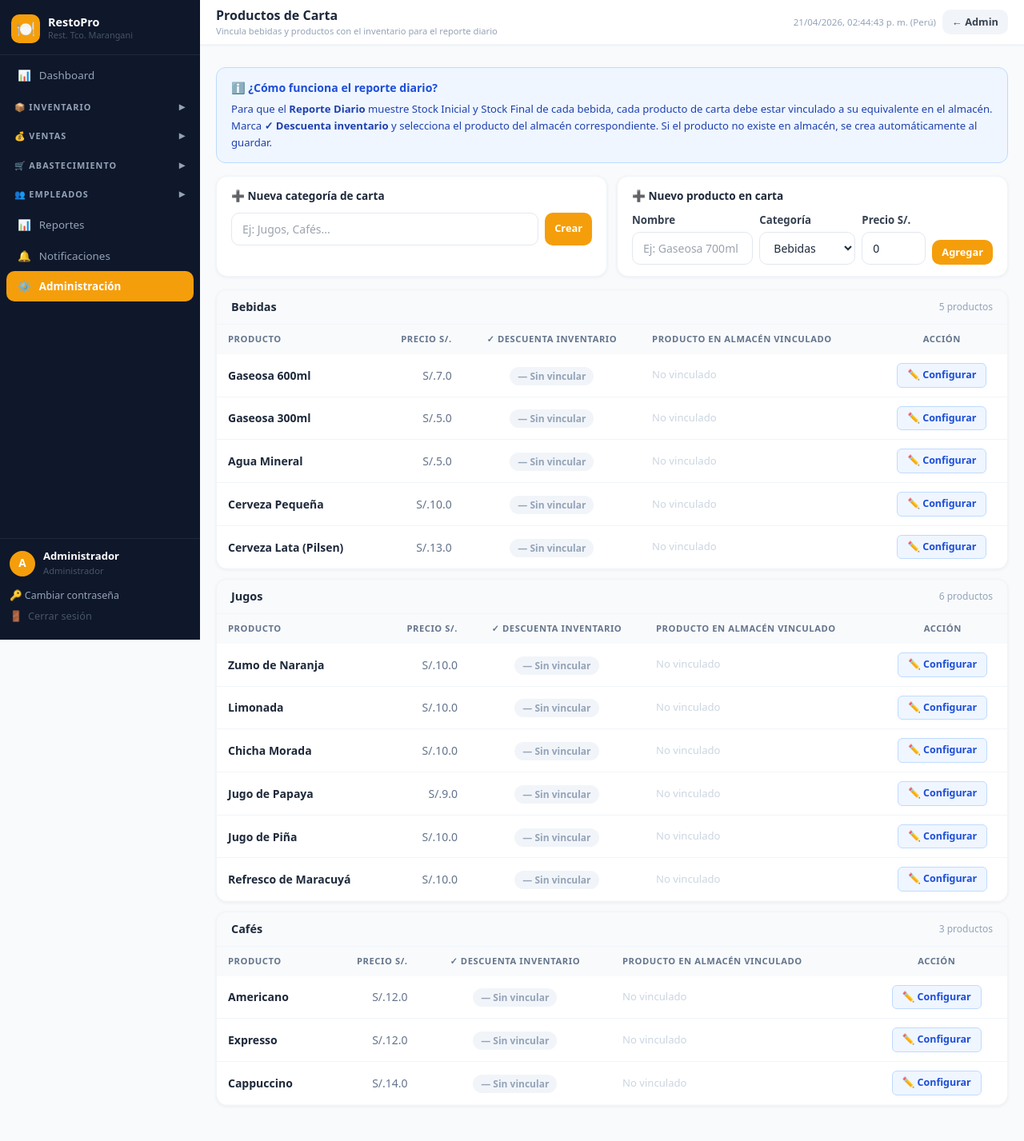
After one commit to Klins18/RestaurantePro, a Flask app: page /admin/carta in a window 1280 px wide. The commit adds this page. Shown: the whole page at 80% size. Run offline with Flask 3, Linux system fonts and the light colour scheme; a user stored in the database is signed in.

Commit message:
cuadro diario

```diff
--- a/routes/admin.py
+++ b/routes/admin.py
@@ -306,3 +306,91 @@ def toggle_permiso(usuario_id):
 
     db.session.commit()
     return redirect(url_for('admin.permisos'))
+
+
+# ──────────────────────────────────────────────────────
+#  PRODUCTOS DE CARTA (vinculación con almacén)
+# ──────────────────────────────────────────────────────
+@admin_bp.route('/carta')
+@login_required
+@admin_required
+def carta():
+    from models import CategoriaCarta, ProductoCarta, Producto
+    categorias = CategoriaCarta.query.order_by(CategoriaCarta.orden).all()
+    productos_almacen = Producto.query.filter_by(activo=True).order_by(Producto.nombre).all()
+    return render_template('admin/carta.html',
+                           categorias=categorias,
+                           productos_almacen=productos_almacen)
+
+
+@admin_bp.route('/carta/<int:id>/vincular', methods=['POST'])
+@login_required
+@admin_required
+def vincular_carta(id):
+    from models import ProductoCarta, Producto
+    prod = ProductoCarta.query.get_or_404(id)
+    descuenta = request.form.get('descuenta_inventario') == 'on'
+    alm_id = request.form.get('producto_almacen_id') or None
+
+    # Si marca descuenta pero no selecciona producto de almacén,
+    # crear automáticamente el producto en almacén
+    if descuenta and not alm_id:
+        existente = Producto.query.filter(
+            Producto.nombre.ilike(f'%{prod.nombre}%')
+        ).first()
+        if existente:
+            alm_id = existente.id
+        else:
+            from models import Categoria
+            cat = Categoria.query.filter_by(nombre='Bebidas').first()
+            if not cat:
+                cat = Categoria.query.filter_by(activo=True).first()
+            nuevo_prod = Producto(
+                nombre=prod.nombre,
+                unidad_medida='unid',
+                categoria_id=cat.id if cat else None,
+                stock_actual=0, stock_minimo=0, activo=True
+            )
+            db.session.add(nuevo_prod)
+            db.session.flush()
+            alm_id = nuevo_prod.id
+            flash(f'Producto "{prod.nombre}" creado en almacén.', 'info')
+
+    prod.descuenta_inventario = descuenta
+    prod.producto_almacen_id = int(alm_id) if alm_id else None
+    db.session.commit()
+    flash(f'"{prod.nombre}" actualizado.', 'success')
+    return redirect(url_for('admin.carta'))
+
+
+@admin_bp.route('/carta/categoria/nueva', methods=['POST'])
+@login_required
+@admin_required
+def nueva_categoria_carta():
+    from models import CategoriaCarta
+    nombre = request.form.get('nombre', '').strip()
+    if nombre:
+        orden = db.session.query(db.func.max(CategoriaCarta.orden)).scalar() or 0
+        db.session.add(CategoriaCarta(nombre=nombre, orden=orden+1, activo=True))
+        db.session.commit()
+        flash(f'Categoría "{nombre}" creada.', 'success')
+    return redirect(url_for('admin.carta'))
+
+
+@admin_bp.route('/carta/producto/nuevo', methods=['POST'])
+@login_required
+@admin_required
+def nuevo_producto_carta():
+    from models import ProductoCarta, CategoriaCarta
+    nombre = request.form.get('nombre', '').strip()
+    cat_id = request.form.get('categoria_id')
+    precio = float(request.form.get('precio', 0) or 0)
+    if nombre and cat_id:
+        orden = db.session.query(db.func.max(ProductoCarta.orden)).scalar() or 0
+        db.session.add(ProductoCarta(
+            nombre=nombre, categoria_id=int(cat_id),
+            precio=precio, activo=True, orden=orden+1
+        ))
+        db.session.commit()
+        flash(f'Producto "{nombre}" agregado a la carta.', 'success')
+    return redirect(url_for('admin.carta'))
--- /dev/null
+++ b/templates/admin/carta.html
@@ -0,0 +1,160 @@
+{% extends "base.html" %}
+{% block title %}Productos de Carta{% endblock %}
+{% block page_title %}Productos de Carta{% endblock %}
+{% block page_subtitle %}Vincula bebidas y productos con el inventario para el reporte diario{% endblock %}
+{% block header_actions %}
+<a href="{{ url_for('admin.index') }}" class="btn-secondary btn-sm">← Admin</a>
+{% endblock %}
+
+{% block content %}
+
+<!-- Explicación -->
+<div style="background:#eff6ff;border:1px solid #bfdbfe;border-radius:12px;padding:14px 18px;margin-bottom:16px;">
+    <p style="font-weight:700;color:#1d4ed8;font-size:0.88rem;margin-bottom:6px;">ℹ️ ¿Cómo funciona el reporte diario?</p>
+    <p style="font-size:0.82rem;color:#1e40af;line-height:1.6;">
+        Para que el <strong>Reporte Diario</strong> muestre Stock Inicial y Stock Final de cada bebida,
+        cada producto de carta debe estar vinculado a su equivalente en el almacén.<br>
+        Marca <strong>✓ Descuenta inventario</strong> y selecciona el producto del almacén correspondiente.
+        Si el producto no existe en almacén, se crea automáticamente al guardar.
+    </p>
+</div>
+
+<!-- Nueva categoría + nuevo producto -->
+<div style="display:grid;grid-template-columns:1fr 1fr;gap:12px;margin-bottom:16px;">
+    <div class="card" style="padding:14px 18px;">
+        <p style="font-weight:700;color:#1e293b;font-size:0.85rem;margin-bottom:10px;">➕ Nueva categoría de carta</p>
+        <form method="POST" action="{{ url_for('admin.nueva_categoria_carta') }}"
+              style="display:flex;gap:8px;">
+            <input type="text" name="nombre" class="input" placeholder="Ej: Jugos, Cafés..." required style="flex:1;">
+            <button type="submit" class="btn-primary btn-sm">Crear</button>
+        </form>
+    </div>
+    <div class="card" style="padding:14px 18px;">
+        <p style="font-weight:700;color:#1e293b;font-size:0.85rem;margin-bottom:10px;">➕ Nuevo producto en carta</p>
+        <form method="POST" action="{{ url_for('admin.nuevo_producto_carta') }}"
+              style="display:flex;gap:8px;flex-wrap:wrap;align-items:flex-end;">
+            <div style="flex:2;min-width:140px;">
+                <label class="label">Nombre</label>
+                <input type="text" name="nombre" class="input" placeholder="Ej: Gaseosa 700ml" required>
+            </div>
+            <div style="flex:1;min-width:120px;">
+                <label class="label">Categoría</label>
+                <select name="categoria_id" class="input" required>
+                    {% for cat in categorias %}
+                    <option value="{{ cat.id }}">{{ cat.nombre }}</option>
+                    {% endfor %}
+                </select>
+            </div>
+            <div style="width:80px;">
+                <label class="label">Precio S/.</label>
+                <input type="number" name="precio" class="input" step="any" min="0" value="0">
+            </div>
+            <button type="submit" class="btn-primary btn-sm">Agregar</button>
+        </form>
+    </div>
+</div>
+
+<!-- Lista por categoría -->
+{% for cat in categorias %}
+<div class="card" style="padding:0;overflow:hidden;margin-bottom:12px;">
+    <div style="padding:10px 18px;background:#f8fafc;border-bottom:1px solid #f1f5f9;display:flex;align-items:center;justify-content:space-between;">
+        <p style="font-weight:700;color:#1e293b;font-size:0.9rem;">{{ cat.nombre }}</p>
+        <span style="font-size:0.75rem;color:#94a3b8;">{{ cat.productos | selectattr('activo') | list | length }} productos</span>
+    </div>
+    <div style="overflow-x:auto;">
+    <table style="width:100%;border-collapse:collapse;min-width:700px;">
+        <thead>
+            <tr style="background:#f1f5f9;">
+                <th class="th">Producto</th>
+                <th class="th" style="text-align:right;">Precio S/.</th>
+                <th class="th" style="text-align:center;">✓ Descuenta inventario</th>
+                <th class="th">Producto en almacén vinculado</th>
+                <th class="th" style="text-align:center;">Acción</th>
+            </tr>
+        </thead>
+        <tbody>
+        {% for prod in cat.productos if prod.activo %}
+        <tr style="border-bottom:1px solid #f8fafc;{% if prod.descuenta_inventario %}background:#f0fdf4;{% endif %}">
+            <td class="td" style="font-weight:600;color:#1e293b;">{{ prod.nombre }}</td>
+            <td class="td" style="text-align:right;color:#64748b;">S/.{{ prod.precio }}</td>
+            <td class="td" style="text-align:center;">
+                {% if prod.descuenta_inventario %}
+                <span style="background:#dcfce7;color:#166534;font-size:0.75rem;font-weight:700;padding:3px 10px;border-radius:9999px;">✓ Vinculado</span>
+                {% else %}
+                <span style="background:#f1f5f9;color:#94a3b8;font-size:0.75rem;font-weight:700;padding:3px 10px;border-radius:9999px;">— Sin vincular</span>
+                {% endif %}
+            </td>
+            <td class="td" style="font-size:0.82rem;color:#64748b;">
+                {% if prod.producto_almacen_id %}
+                    {% for p in productos_almacen if p.id == prod.producto_almacen_id %}
+                    <span style="color:#166534;font-weight:600;">{{ p.nombre }}</span>
+                    {% endfor %}
+                {% else %}
+                    <span style="color:#cbd5e1;">No vinculado</span>
+                {% endif %}
+            </td>
+            <td class="td" style="text-align:center;">
+                <button onclick="abrirModal({{ prod.id }}, '{{ prod.nombre }}', {{ 'true' if prod.descuenta_inventario else 'false' }}, {{ prod.producto_almacen_id or 'null' }})"
+                    style="background:#eff6ff;border:1px solid #bfdbfe;border-radius:6px;padding:5px 12px;font-size:0.78rem;font-weight:600;cursor:pointer;color:#1d4ed8;">
+                    ✏️ Configurar
+                </button>
+            </td>
+        </tr>
+        {% else %}
+        <tr><td colspan="5" style="padding:16px;text-align:center;color:#94a3b8;font-size:0.82rem;">Sin productos en esta categoría</td></tr>
+        {% endfor %}
+        </tbody>
+    </table>
+    </div>
+</div>
+{% endfor %}
+
+<!-- Modal configurar vinculación -->
+<div id="modal-vincular" style="display:none;position:fixed;inset:0;background:rgba(0,0,0,0.55);z-index:300;align-items:center;justify-content:center;">
+    <div class="card" style="width:460px;max-width:95vw;padding:22px;">
+        <div style="display:flex;justify-content:space-between;align-items:center;margin-bottom:16px;">
+            <p style="font-weight:800;color:#1e293b;font-size:1rem;" id="modal-titulo-carta">Configurar vinculación</p>
+            <button onclick="document.getElementById('modal-vincular').style.display='none'"
+                style="background:none;border:none;font-size:1.3rem;cursor:pointer;color:#94a3b8;">✕</button>
+        </div>
+        <form method="POST" id="form-vincular" style="display:flex;flex-direction:column;gap:14px;">
+            <div style="background:#f0fdf4;border:1px solid #bbf7d0;border-radius:8px;padding:10px 14px;">
+                <label style="display:flex;align-items:center;gap:10px;cursor:pointer;">
+                    <input type="checkbox" name="descuenta_inventario" id="chk-descuenta"
+                           style="width:20px;height:20px;accent-color:#10b981;">
+                    <div>
+                        <p style="font-weight:700;color:#166534;font-size:0.88rem;">✓ Descuenta inventario al venderse</p>
+                        <p style="font-size:0.72rem;color:#4ade80;">Activa esto para que aparezca en el reporte diario con stock</p>
+                    </div>
+                </label>
+            </div>
+            <div>
+                <label class="label">Producto en almacén correspondiente</label>
+                <select name="producto_almacen_id" id="sel-almacen" class="input">
+                    <option value="">— Crear automáticamente si no existe —</option>
+                    {% for p in productos_almacen %}
+                    <option value="{{ p.id }}">{{ p.nombre }} ({{ p.unidad_medida }}) — stock: {{ p.stock_actual }}</option>
+                    {% endfor %}
+                </select>
+                <p style="font-size:0.72rem;color:#94a3b8;margin-top:4px;">
+                    Si dejas "Crear automáticamente", el sistema busca o crea el producto en almacén con el mismo nombre.
+                </p>
+            </div>
+            <button type="submit" class="btn-primary" style="text-align:center;">💾 Guardar configuración</button>
+        </form>
+    </div>
+</div>
+
+{% block scripts %}
+<script>
+function abrirModal(id, nombre, descuenta, almacenId) {
+    document.getElementById('modal-titulo-carta').textContent = '⚙️ Configurar: ' + nombre;
+    document.getElementById('form-vincular').action = '/admin/carta/' + id + '/vincular';
+    document.getElementById('chk-descuenta').checked = descuenta;
+    var sel = document.getElementById('sel-almacen');
+    sel.value = almacenId || '';
+    document.getElementById('modal-vincular').style.display = 'flex';
+}
+</script>
+{% endblock %}
+{% endblock %}
--- a/templates/admin/index.html
+++ b/templates/admin/index.html
@@ -11,6 +11,7 @@
         ("🚚","Proveedores",url_for("admin.proveedores"),"Base de proveedores","#3b82f6"),
         ("📋","Auditoría",url_for("admin.auditoria"),"Historial de acciones","#64748b"),
         ("🔐","Permisos",url_for("admin.permisos"),"Accesos por empleado","#8b5cf6"),
+        ("🥤","Carta & Stock",url_for("admin.carta"),"Vincular bebidas al inventario","#0891b2"),
     ] %}
     <a href="{{ item[2] }}" style="text-decoration:none;">
         <div class="card" style="padding:20px;cursor:pointer;transition:all 0.2s;border-left:4px solid {{ item[4] }};" onmouseover="this.style.transform='translateY(-2px)';this.style.boxShadow='0 8px 24px rgba(0,0,0,0.1)'" onmouseout="this.style.transform='';this.style.boxShadow=''">
```
